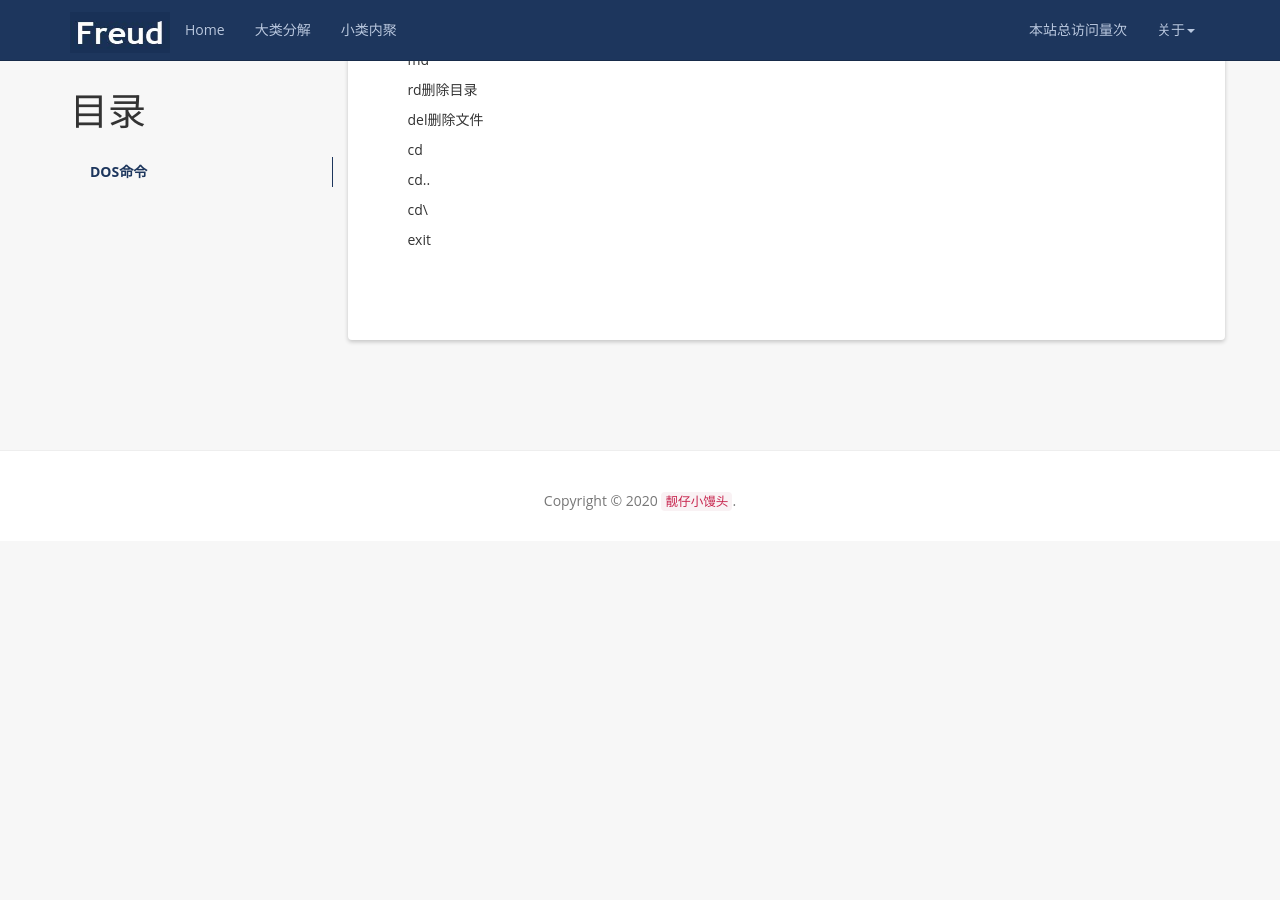
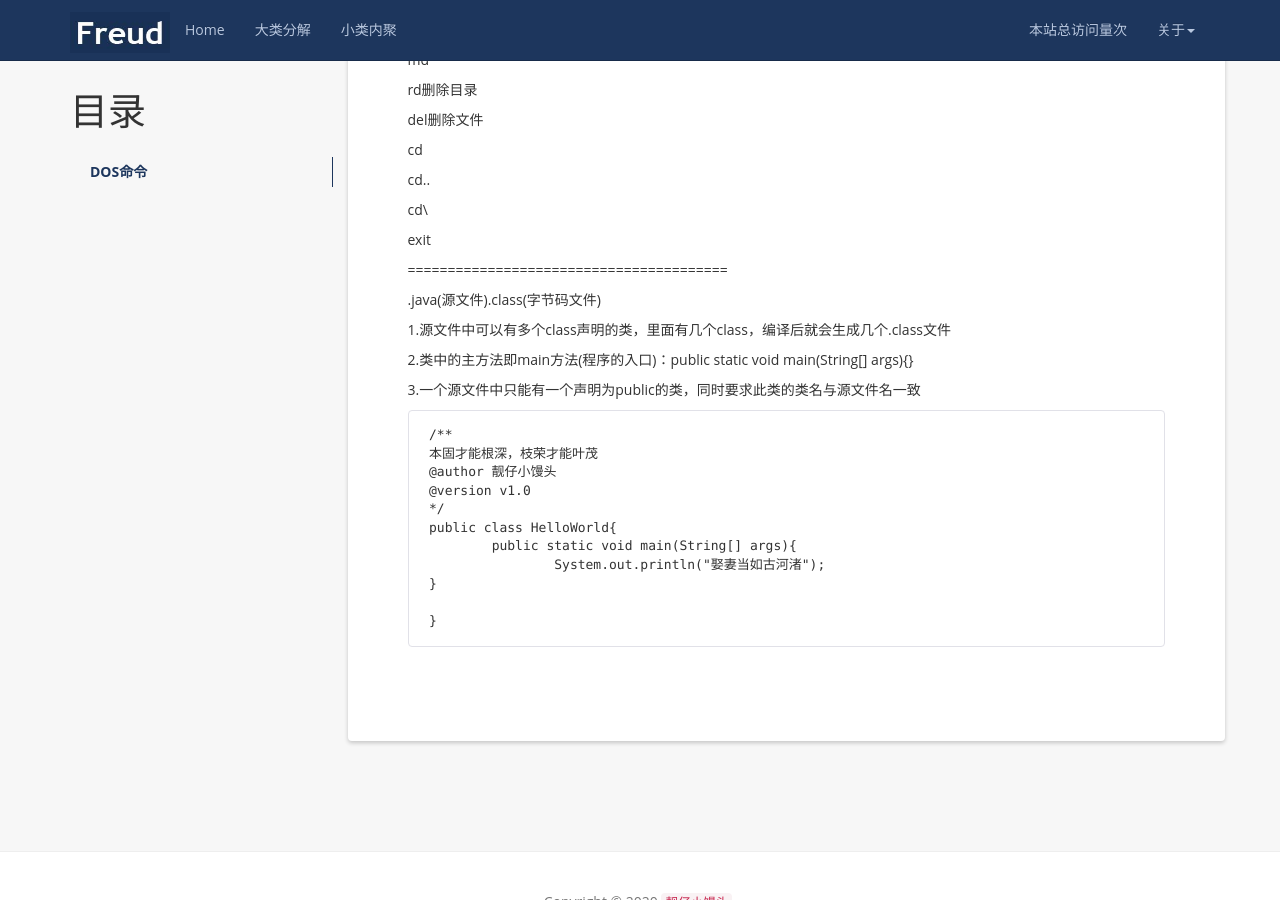
Before and after one commit to oldrive/oldrive.github.io, a Jekyll site: the page built from _posts/2020-01-03-day1.md, in a window 1280 px wide and 900 px high, scrolled down 572 px. Built offline with Jekyll 4.4.1, drawn with Linux system fonts in a browser that asks for light colours; nearby versions of some CDN libraries; a script that is not in the unit is left out; comment, search, counter and statistics services are not loaded; before the commit the page ends 1113 px from its top, so only the background shows below that.

Commit message:
Update 2020-01-03-day1.md

````diff
--- a/_posts/2020-01-03-day1.md
+++ b/_posts/2020-01-03-day1.md
@@ -39,3 +39,32 @@ cd\
 
 
 exit
+
+
+========================================
+
+
+.java(源文件).class(字节码文件)
+
+
+1.源文件中可以有多个class声明的类，里面有几个class，编译后就会生成几个.class文件
+
+
+2.类中的主方法即main方法(程序的入口)：public static void main(String[] args){}
+
+3.一个源文件中只能有一个声明为public的类，同时要求此类的类名与源文件名一致
+
+
+```
+/**
+本固才能根深，枝荣才能叶茂
+@author 靓仔小馒头
+@version v1.0
+*/
+public class HelloWorld{
+	public static void main(String[] args){
+		System.out.println("娶妻当如古河渚");
+}
+
+}
+```
````
